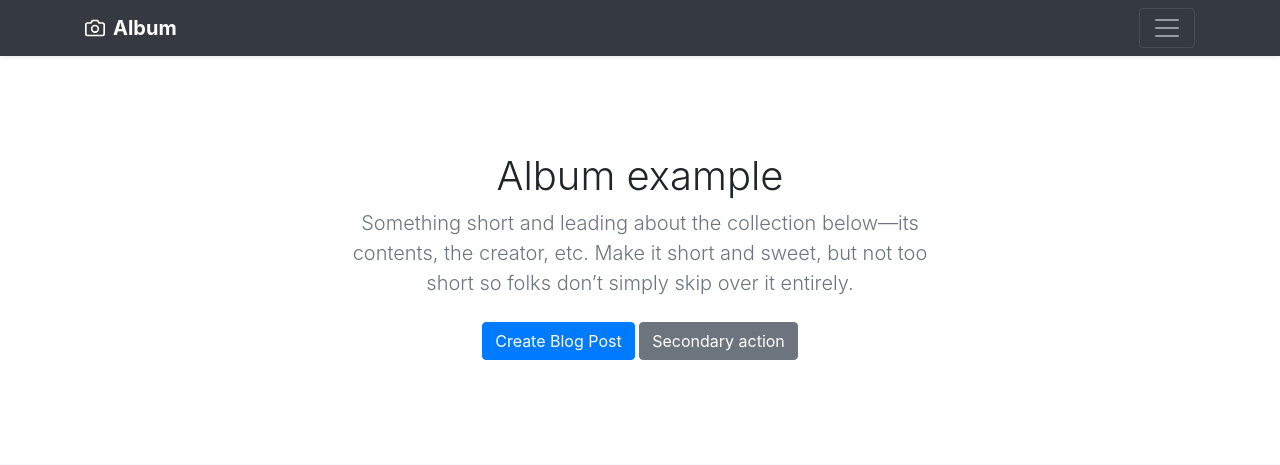
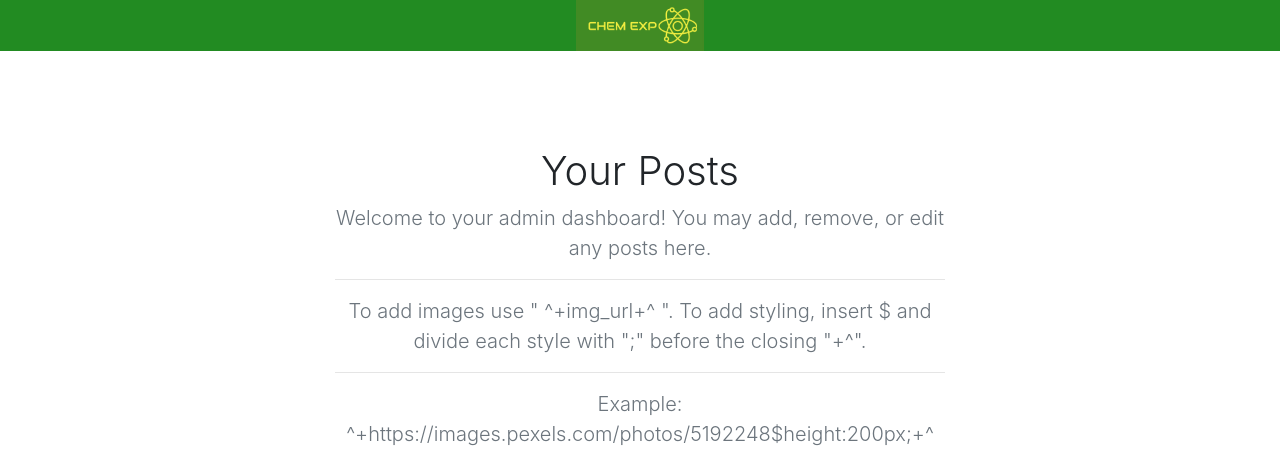
Before and after one commit to ioddir3564/Chem-Expo, a Node project: template views/mission-control.ejs in a window 1280 px wide. Shown: the top 465 px of the page. Run offline with Node 20 templates, Linux system fonts and the light colour scheme; the template is opened without the code that fills it: most values are stand-ins (such as "Sample title", 1, 10 or a date in 2020); some libraries are stand-ins or nearby versions.

Commit message:
feature to add images

```diff
--- a/app.js
+++ b/app.js
@@ -62,7 +62,6 @@ app.get('/', function(req, res){
         }
         else{
             arr = postArr
-            var index =
             res.render('index', {arr: arr});
         }
     })
--- a/public/mission-control.css
+++ b/public/css/mission-control.css
@@ -59,9 +59,23 @@
     position: absolute;
     top: 50%;
     left: 50%;
-    font-size: 50px;
     color: black;
     transform: translate(-50%,-50%);
     -ms-transform: translate(-50%,-50%);
 
   }
+
+  .logo {
+    width: 10%;
+
+  }
+
+  .wrapper {
+    width: 100%;
+    background: #228B22;
+    text-align: center;
+  }
+
+  .input-label{
+    width: 20%;
+  }
--- a/views/admin.ejs
+++ b/views/admin.ejs
@@ -7,19 +7,19 @@
     <meta name="description" content="">
     <meta name="author" content="Mark Otto, Jacob Thornton, and Bootstrap contributors">
     <meta name="generator" content="Jekyll v4.1.1">
-    <title>Floating labels example · Bootstrap</title>
+    <title>Admin Login</title>
 
     <link rel="canonical" href="https://getbootstrap.com/docs/4.5/examples/floating-labels/">
     <link rel="stylesheet" href="https://stackpath.bootstrapcdn.com/bootstrap/4.5.2/css/bootstrap.min.css" integrity="sha384-JcKb8q3iqJ61gNV9KGb8thSsNjpSL0n8PARn9HuZOnIxN0hoP+VmmDGMN5t9UJ0Z" crossorigin="anonymous">
 
 
     <!-- Custom styles for this template -->
-    <link href="admin.css" rel="stylesheet">
+    <link href="css/admin.css" rel="stylesheet">
   </head>
   <body>
     <form class="form-signin" action="/admin" method="POST">
   <div class="text-center mb-4">
-    <img class="mb-4" src="Chem expo logo.png" alt="" width="200" height="72">
+    <img class="mb-4" src="imgs/Chem expo logo.png" alt="" width="200" height="72">
     <h1 class="h3 mb-3 font-weight-normal">Admin Login</h1>
     <p>Admins can log in to create and edit their content!</p>
   </div>
--- a/views/history.ejs
+++ b/views/history.ejs
@@ -3,12 +3,12 @@
   <head>
     <meta charset="utf-8">
     <title>Chem Expo</title>
-    <link rel="stylesheet" href="styles.css">
+    <link rel="stylesheet" href="css/styles.css">
   </head>
   <body>
 
 <div class="wrapper">
-  <img src="Chem expo logo.png" alt="logo" class="logo">
+  <img src="imgs/Chem expo logo.png" alt="logo" class="logo">
 </div>
 
   <header id="header1">
@@ -38,4 +38,4 @@
   </body>
 </html>
 
-<script src="index.js" charset="utf-8"></script>
+<script src="js/index.js" charset="utf-8"></script>
--- a/views/mission-control.ejs
+++ b/views/mission-control.ejs
@@ -6,7 +6,7 @@
     <meta name="description" content="">
     <meta name="author" content="Mark Otto, Jacob Thornton, and Bootstrap contributors">
     <meta name="generator" content="Jekyll v4.1.1">
-    <title>Album example · Bootstrap</title>
+    <title>Dashboard</title>
     <link rel="stylesheet" href="https://stackpath.bootstrapcdn.com/bootstrap/4.5.2/css/bootstrap.min.css" integrity="sha384-JcKb8q3iqJ61gNV9KGb8thSsNjpSL0n8PARn9HuZOnIxN0hoP+VmmDGMN5t9UJ0Z" crossorigin="anonymous">
     <link rel="canonical" href="https://getbootstrap.com/docs/4.5/examples/album/">
 
@@ -29,40 +29,12 @@
       }
     </style>
     <!-- Custom styles for this template -->
-    <link href="mission-control.css" rel="stylesheet">
+    <link href="css/mission-control.css" rel="stylesheet">
   </head>
   <body>
-    <header>
-  <div class="collapse bg-dark" id="navbarHeader">
-    <div class="container">
-      <div class="row">
-        <div class="col-sm-8 col-md-7 py-4">
-          <h4 class="text-white">About</h4>
-          <p class="text-muted">Add some information about the album below, the author, or any other background context. Make it a few sentences long so folks can pick up some informative tidbits. Then, link them off to some social networking sites or contact information.</p>
-        </div>
-        <div class="col-sm-4 offset-md-1 py-4">
-          <h4 class="text-white">Contact</h4>
-          <ul class="list-unstyled">
-            <li><a href="#" class="text-white">Follow on Twitter</a></li>
-            <li><a href="#" class="text-white">Like on Facebook</a></li>
-            <li><a href="#" class="text-white">Email me</a></li>
-          </ul>
-        </div>
-      </div>
+    <div class="wrapper">
+      <img src="imgs/Chem expo logo.png" alt="logo" class="logo">
     </div>
-  </div>
-  <div class="navbar navbar-dark bg-dark shadow-sm">
-    <div class="container d-flex justify-content-between">
-      <a href="#" class="navbar-brand d-flex align-items-center">
-        <svg xmlns="http://www.w3.org/2000/svg" width="20" height="20" fill="none" stroke="currentColor" stroke-linecap="round" stroke-linejoin="round" stroke-width="2" aria-hidden="true" class="mr-2" viewBox="0 0 24 24" focusable="false"><path d="M23 19a2 2 0 0 1-2 2H3a2 2 0 0 1-2-2V8a2 2 0 0 1 2-2h4l2-3h6l2 3h4a2 2 0 0 1 2 2z"/><circle cx="12" cy="13" r="4"/></svg>
-        <strong>Album</strong>
-      </a>
-      <button class="navbar-toggler" type="button" data-toggle="collapse" data-target="#navbarHeader" aria-controls="navbarHeader" aria-expanded="false" aria-label="Toggle navigation">
-        <span class="navbar-toggler-icon"></span>
-      </button>
-    </div>
-  </div>
-</header>
 
 <main role="main">
     <div id="create" class="overlay">
@@ -73,25 +45,29 @@
         <label for="">Author</label>
         <input type="text" name="author">
         <br>
-        <label for="">Title</label>
-        <input type="text" name="title">
+        <label for="" class="input-label">Title</label>
+        <input type="text" class="input-box" name="title">
 <br>
-        <label for="">Date</label>
-        <input type="text" name="date">
+        <label for="" class="input-label">Date</label>
+        <input type="text" class="input-box" name="date">
 <br>
-        <label for="">Content</label>
-        <textarea name="content" cols="30" rows="10"></textarea>
+        <label for="" class="input-label">Content</label>
+        <textarea name="content" cols="100" rows="10"></textarea>
         <button type="submit">Post</button>
     </form>
 </div>
       </div>
   <section class="jumbotron text-center">
     <div class="container">
-      <h1>Album example</h1>
-      <p class="lead text-muted">Something short and leading about the collection below—its contents, the creator, etc. Make it short and sweet, but not too short so folks don’t simply skip over it entirely.</p>
+      <h1>Your Posts</h1>
+      <p class="lead text-muted">Welcome to your admin dashboard! You may add, remove, or edit any posts here.</p>
+      <hr>
+      <p class="lead text-muted">To add images use " ^+img_url+^ ". To add styling, insert $ and divide each style with ";" before the closing "+^".</p>
+      <hr>
+      <p class="lead text-muted">Example: ^+https://images.pexels.com/photos/5192248$height:200px;+^</p>
+      </p>
       <p>
         <a onclick="on();" href="#" class="btn btn-primary my-2">Create Blog Post</a>
-        <a href="#" class="btn btn-secondary my-2">Secondary action</a>
       </p>
     </div>
   </section>
@@ -124,10 +100,10 @@
               <p class="card-text" style=" width: 600px;white-space: nowrap;overflow: hidden;text-overflow:unset; padding-right: 2px;"><%= posts[i].content %></p>
               <div class="d-flex justify-content-between align-items-center">
                 <div class="btn-group">
-                  <button type="button" class="btn btn-sm btn-outline-secondary">View</button>
+
                   <button id="<%= i %>" onclick="edit(this.id);" type="button" class="btn btn-sm btn-outline-secondary">Edit</button>
                 </div>
-                <small class="text-muted">9 mins</small>
+
               </div>
             </div>
           </div>
@@ -151,8 +127,9 @@
 <script src="https://code.jquery.com/jquery-3.5.1.slim.min.js" integrity="sha384-DfXdz2htPH0lsSSs5nCTpuj/zy4C+OGpamoFVy38MVBnE+IbbVYUew+OrCXaRkfj" crossorigin="anonymous"></script>
 
 <script>window.jQuery || document.write('<script src="/docs/4.5/assets/js/vendor/jquery.slim.min.js"><\/script>')</script><script src="/docs/4.5/dist/js/bootstrap.bundle.min.js" integrity="sha384-LtrjvnR4Twt/qOuYxE721u19sVFLVSA4hf/rRt6PrZTmiPltdZcI7q7PXQBYTKyf" crossorigin="anonymous"></script>
-<script src="mission-control.js" charset="utf-8"></script>
+<script src="js/mission-control.js" charset="utf-8"></script>
 </body>
+
 
 </html>
 
--- a/views/resources.ejs
+++ b/views/resources.ejs
@@ -3,12 +3,12 @@
   <head>
     <meta charset="utf-8">
     <title>Chem Expo</title>
-    <link rel="stylesheet" href="styles.css">
+    <link rel="stylesheet" href="css/styles.css">
   </head>
   <body>
 
 <div class="wrapper">
-  <img src="Chem expo logo.png" alt="logo" class="logo">
+  <img src="imgs/Chem expo logo.png" alt="logo" class="logo">
 </div>
 <header id="header1">
     <div class="container">
```
Also changed, not shown: views/about.ejs (+9 -9 lines), views/external.ejs (+62 -3 lines), views/index.ejs (+4 -4 lines), public/css/about.css (renamed from public/about.css), public/css/admin.css (renamed from public/admin.css), public/css/external.css (renamed from public/external.css), public/css/styles.css (renamed from public/styles.css), public/imgs/Chem expo logo.png (renamed from public/Chem expo logo.png), public/imgs/irfazpic.jpg (renamed from public/irfazpic.jpg), public/imgs/isfarpic.jpg (renamed from public/isfarpic.jpg), public/js/index.js (renamed from public/index.js), public/js/mission-control.js (renamed from public/mission-control.js).
